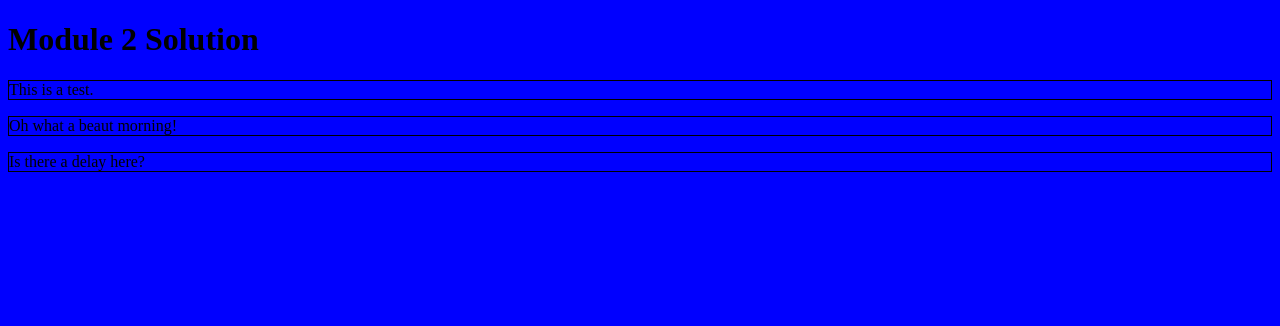
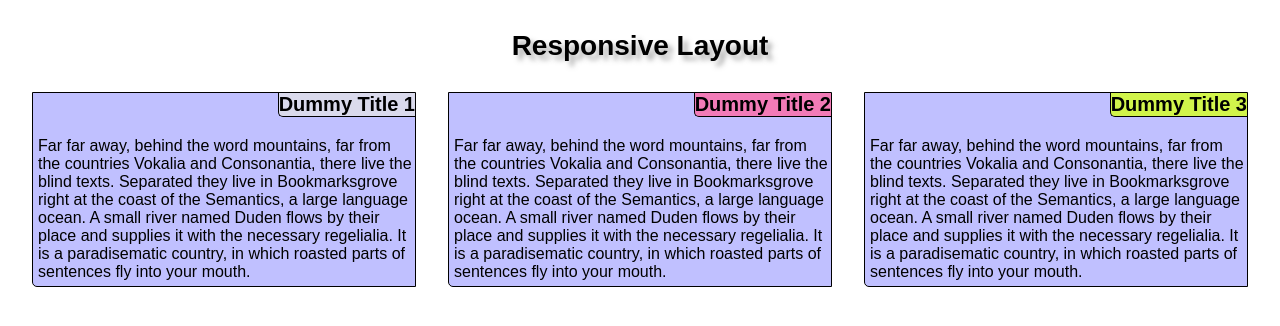
Before and after one commit to domzaruga/module2-solution, a plain HTML site: page index.html in a window 1280 px wide. Drawn offline with Linux system fonts and the light colour scheme.

Commit message:
solution

```diff
--- a/index.html
+++ b/index.html
@@ -2,13 +2,33 @@
 <html>
 <head>
 	<meta charset="utf-8">
+	<meta name=”viewport” content=”width=device-width, initial-scale=1”>
 	<link rel="stylesheet" type="text/css" href="styles.css">
 	<title>Module 2 Solution</title>
 </head>
 <body>
-	<h1>Module 2 Solution</h1>
-	<p>This is a test.</p>
-	<p>Oh what a beaut morning!</p>
-	<p>Is there a delay here?</p>
+	<h1>Responsive Layout</h1>
+<div class="row">
+	<section class="col-lg-4 col-md-6 col-sm-12">
+		<h3 id="heading1">Dummy Title 1</h3>
+			<p> Far far away, behind the word mountains, far from the countries Vokalia and Consonantia, there live the blind texts. Separated they live in Bookmarksgrove right at the coast of the Semantics, a large language ocean. A small river named Duden flows by their place and supplies it with the necessary regelialia. It is a paradisematic country, in which roasted parts of sentences fly into your mouth. </p>
+	</section>
+
+	<section class="col-lg-4 col-md-6 col-sm-12">
+		<h3 id="heading2">Dummy Title 2</h3>
+			<p> Far far away, behind the word mountains, far from the countries Vokalia and Consonantia, there live the blind texts. Separated they live in Bookmarksgrove right at the coast of the Semantics, a large language ocean. A small river named Duden flows by their place and supplies it with the necessary regelialia. It is a paradisematic country, in which roasted parts of sentences fly into your mouth.  </p>
+	</section>
+
+	<section class="col-lg-4 col-md-12 col-sm-12">
+		<h3 id="heading3">Dummy Title 3</h3>
+			<p> Far far away, behind the word mountains, far from the countries Vokalia and Consonantia, there live the blind texts. Separated they live in Bookmarksgrove right at the coast of the Semantics, a large language ocean. A small river named Duden flows by their place and supplies it with the necessary regelialia. It is a paradisematic country, in which roasted parts of sentences fly into your mouth.  </p>
+	</section>
+
+
+
+
+</div>
+
+
 </body>
 </html>
--- a/styles.css
+++ b/styles.css
@@ -1,6 +1,117 @@
+* {
+	box-sizing: border-box;
+
+}
+
 body {
-	background-color: blue;
+
+	box-sizing: border-box;
+	font-family: arial, san-serif;
+	margin: 0;
+	padding: 0;
 }
+h1 {
+	text-align: center;
+	text-shadow: 5px 5px 5px rgba(100,100,100,0.5);
+	font-size: 1.75em;
+	margin-top: 30px;
+	margin-bottom: 30px;
+}
+h3 {
+	position: relative;
+	float: right;
+	font-size: 1.25em;
+	margin-top: 0;
+
+}
+#heading1 {
+	background-color: #dadaec;
+	border: 1px solid #000;
+	border-bottom-left-radius: 5px;
+	border-top: none;
+	border-right: none;
+}
+#heading2 {
+	background-color: #f27bb7;
+	border: 1px solid #000;
+	border-bottom-left-radius: 5px;
+	border-top: none;
+	border-right: none;
+}
+#heading3 {
+	background-color: #d1f44b;
+	border: 1px solid #000;
+	border-bottom-left-radius: 5px;
+	border-top: none;
+	border-right: none;
+}
+
+
 p {
-	border: 1px solid;
+	clear: right;
+	margin: 0;
+	padding: 0 0 5px 5px;
+	font-size: 1em;
+
 }
+.row {
+	float: left;
+	width: 100%;
+
+
+}
+section {
+	background-color: #c0c0ff;
+	border: 1px solid black;
+}
+
+
+
+@media (min-width: 992px) {
+  .col-lg-4 {
+    float: left;
+    border: 1px solid #000;
+    margin-left: 2.5%;
+    border-bottom-left-radius: 5px;
+
+  }
+  .col-lg-4 {
+    width: 30%;
+  }
+
+}
+
+@media (min-width: 768px) and (max-width: 991px) {
+  .col-md-6, .col-md-12 {
+    float: left;
+    border: 1px solid #000;
+    margin-bottom: 2.5%;
+    border-bottom-left-radius: 5px;
+
+  }
+
+  .col-md-6 {
+    width: 45%;
+    margin-left: 2.5%;
+    margin-right: 2.5%;
+  }
+
+  .col-md-12 {
+    width: 95%;
+    margin-left: 2.5%;
+    margin-right: 2.5%;
+  }
+}
+@media (max-width: 767px) {
+   .col-sm-12 {
+    float: left;
+    border: 1px solid #000;
+    border-bottom-left-radius: 5px;
+    margin-bottom: 2.5%;
+    margin-left: 2.5%;
+
+  }
+  .col-sm-12 {
+    width: 90%;
+  }
+}
```
